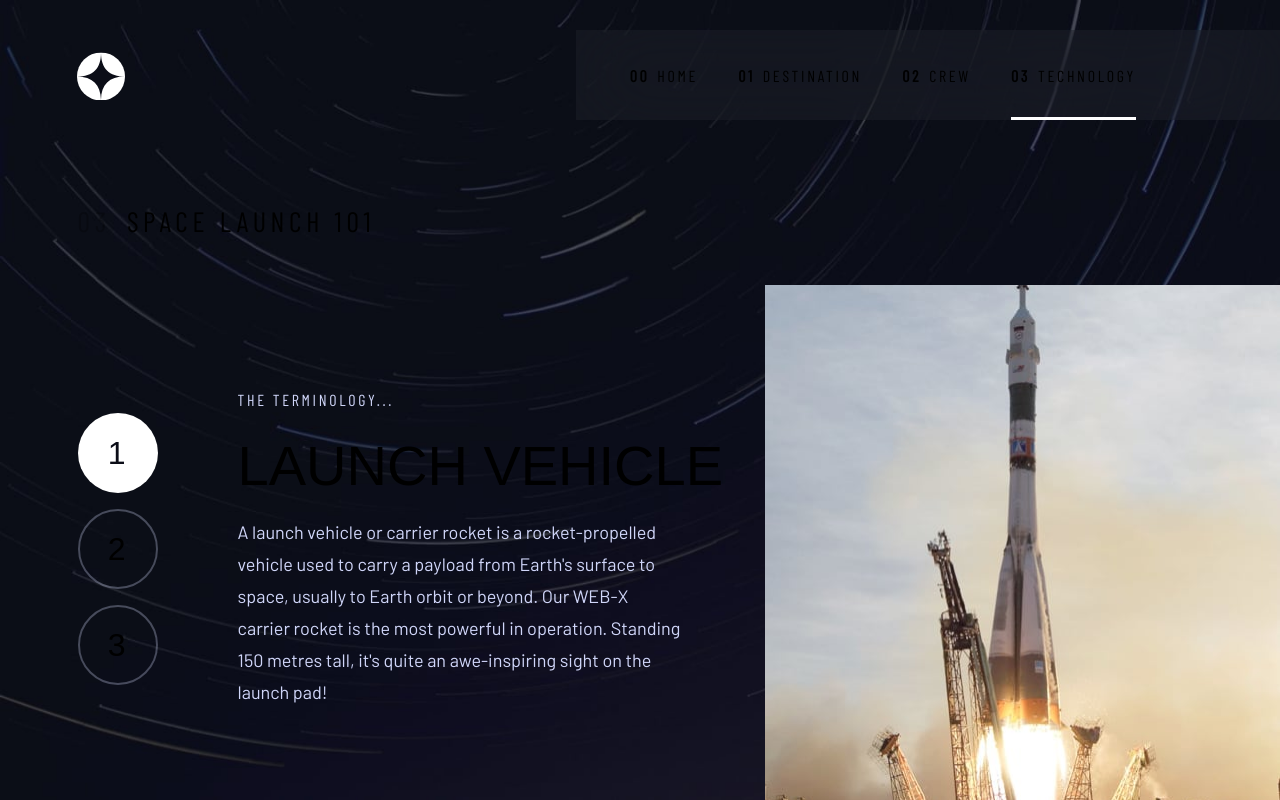
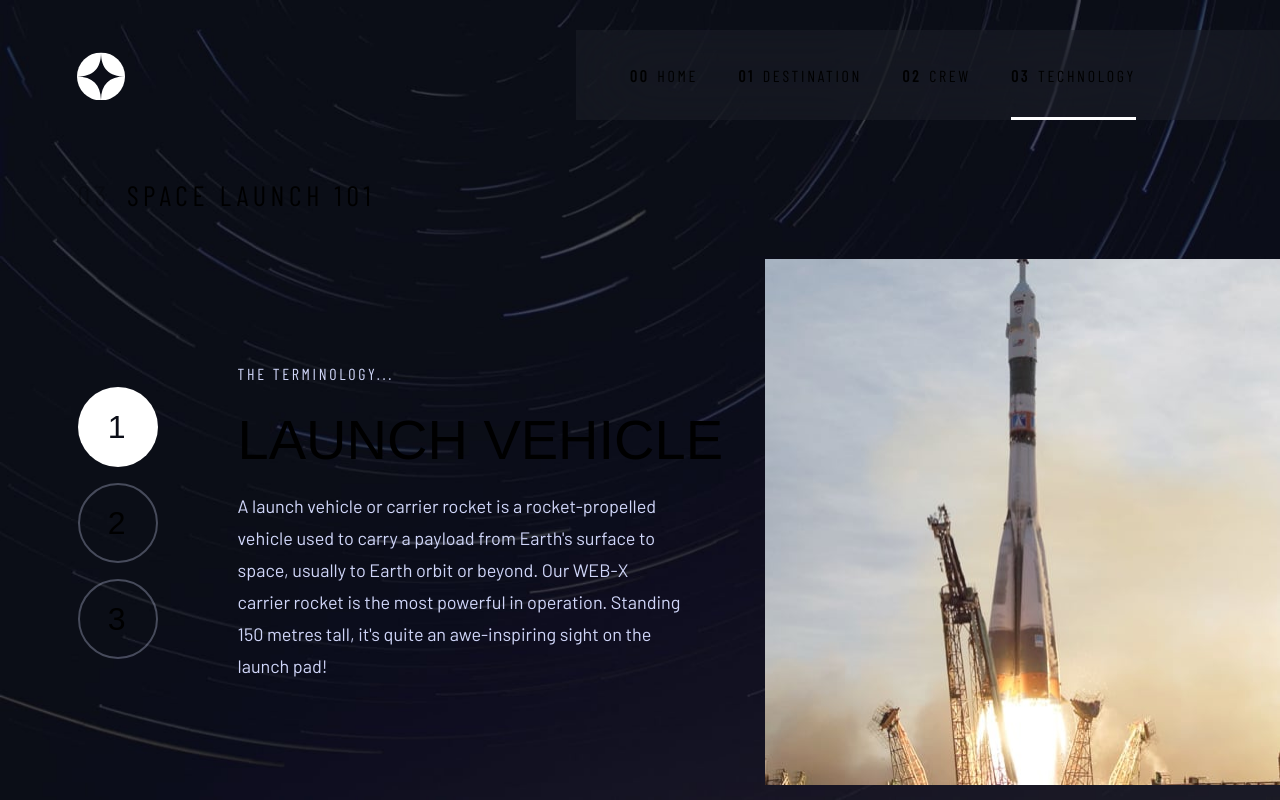
Before and after one commit to jdubcodes/fem-space-tourism, a Next.js app: page /technology in a window 1280 px wide. Built offline with nearby package versions, Linux system fonts and the light colour scheme; a web font is replaced by a local one.

Commit message:
Change padding and margins

```diff
--- a/src/app/technology/page.jsx
+++ b/src/app/technology/page.jsx
@@ -16,9 +16,9 @@ export default function page() {
 
   return (
     <main
-      className={`${barlowCondensed.className} min-h-screen w-screen p-tech-mobile absolute top-0 bg-tech-desktop bg-cover overflow-hidden md:p-tech-tablet xl:p-tech-desktop`}
+      className={`${barlowCondensed.className} min-h-screen w-screen p-tech-mobile absolute top-0 bg-tech-desktop bg-cover overflow-hidden md:p-tech-tablet pc:p-tech-desktop`}
     >
-      <h1 className='max-w-container mb-12 uppercase text-center text-sub-mobile sm:pb-0 md:text-sub-tablet xl:mx-auto xl:mb-[8.56rem] xl:text-left xl:text-sub-desktop'>
+      <h1 className='max-w-container mb-12 uppercase text-center text-sub-mobile sm:pb-0 md:text-sub-tablet xl:mx-auto xl:mb-[8.56rem] xl:text-left xl:text-sub-desktop pc:mb-16'>
         <span className='opacity-25 mr-4'>03</span>Space launch 101
       </h1>
       <section
@@ -40,7 +40,7 @@ export default function page() {
         </div>
         <div
           id='buttons'
-          className='mt-[2.125rem] mb-[2rem] flex gap-4 xl:mr-20 xl:order-1 xl:flex-col'
+          className='mt-[2.125rem] mb-[2rem] flex gap-4 xl:mr-20 xl:order-1 xl:flex-col pc:mr-12'
         >
           {technology.map((item) => (
             <button
@@ -69,7 +69,7 @@ export default function page() {
             {technology[techIndex(i)].tech}
           </h2>
           <p
-            className={`${barlow.className} mx-6 text-para-mobile text-light text-balance md:text-para-tablet md:max-w-[458px] xl:m-0 xl:text-para-desktop xl:text-pretty pc:min-h-[12rem]`}
+            className={`${barlow.className} mx-6 text-para-mobile text-light text-balance md:text-para-tablet md:max-w-[458px] xl:m-0 xl:min-h-[12rem] xl:text-para-desktop xl:text-pretty`}
           >
             {technology[techIndex(i)].desc}
           </p>
```
